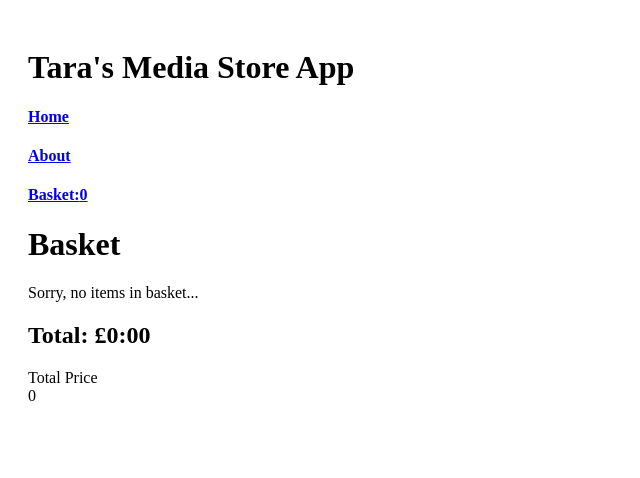
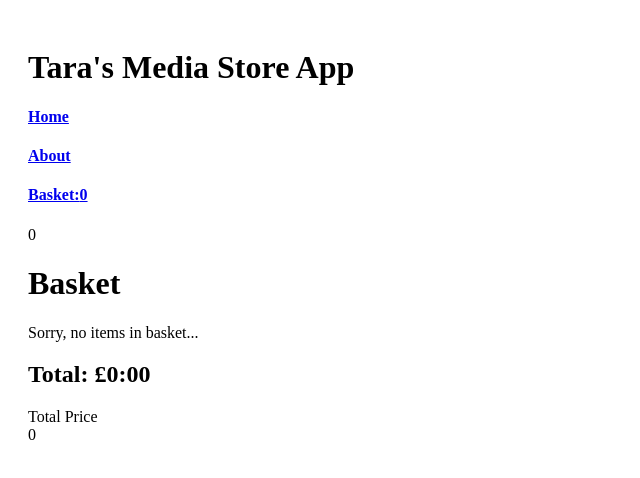
Before and after one commit to black-codher-bootcamp-2022-daly/unit-04-react-assessment-tarajaneseton, a React (Create React App) app: page /basket in a window 1280 px wide. Shown: the top 478 px of the page, without its empty margins (0-640 px from the left). Built offline with nearby package versions, Linux system fonts and the light colour scheme.

Commit message:
updated basketcount inline with erro

```diff
--- a/src/App.js
+++ b/src/App.js
@@ -1,5 +1,5 @@
 import "./styles/App.css";
-import React, { useState, useEffect } from "react";
+import React, { useState } from "react";
 import data from "./models/data.json";
 import ProductList from "./components/ProductList";
 import Search from "./components/Search";
@@ -8,7 +8,7 @@ import Basket from "./components/Basket";
 import Header from "./components/Header";
 import BasketCount from "./components/BasketCount";
 import BasketTotal from "./components/BasketTotal";
-import { BrowserRouter, Route, Link, Routes } from "react-router-dom";
+import { BrowserRouter, Route, Routes } from "react-router-dom";
 
 export function App() {
   const [products, setProducts] = useState(data.slice(0, 10));
@@ -68,7 +68,8 @@ export function App() {
   function Basketpage() {
     return (
       <>
-        <BasketCount />
+        <BasketCount basketCount={count} />
+
 
           <Basket
             basket={basket}
```
